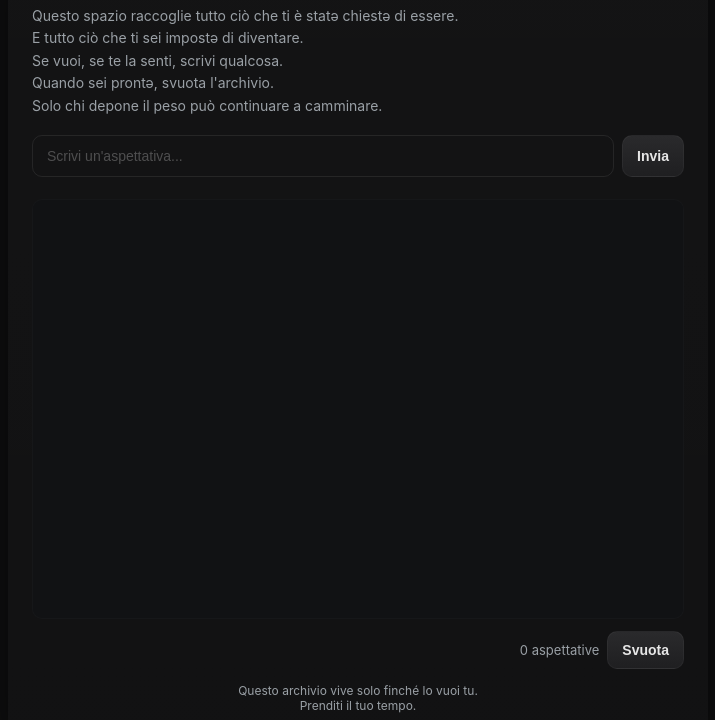
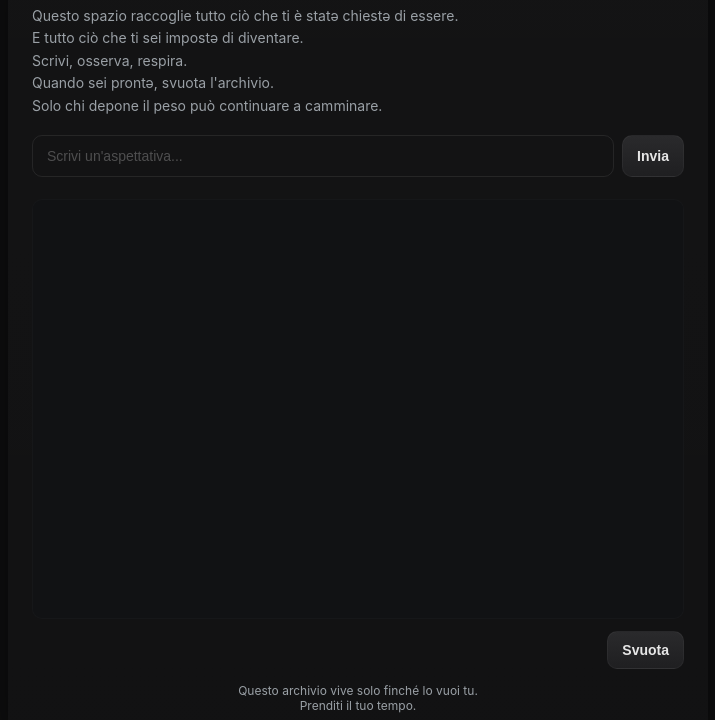
Before and after one commit to tessabosio/archiviodelleaspettative, a plain HTML site: page index.html in a window 1280 px wide. Shown: the part 80-800 px from the top of the page, without its empty margins (282-997 px from the left). Drawn offline with Linux system fonts and the light colour scheme.

Commit message:
Update index.html

```diff
--- a/index.html
+++ b/index.html
@@ -106,8 +106,12 @@
       }
     }
 
-    .controls{display:flex;gap:8px;align-items:center;justify-content:flex-end;margin-top:12px;}
-    .muted{color:var(--muted);font-size:13px;}
+    .controls{
+      display:flex;
+      justify-content:flex-end;
+      margin-top:12px;
+    }
+
     .foot{margin-top:14px;color:var(--muted);font-size:12px;text-align:center;}
 
     @media (max-width:600px){
@@ -127,7 +131,7 @@
         <p>
           Questo spazio raccoglie tutto ciò che ti è statə chiestə di essere.<br>
           E tutto ciò che ti sei impostə di diventare.<br>
-          Se vuoi, se te la senti, scrivi qualcosa.<br>
+          Scrivi, osserva, respira.<br>
           Quando sei prontə, svuota l'archivio.<br>
           Solo chi depone il peso può continuare a camminare.
         </p>
@@ -141,7 +145,6 @@
       <div class="archive" id="archive"></div>
 
       <div class="controls">
-        <div class="muted" id="count">0 aspettative</div>
         <button class="btn" id="clear">Svuota</button>
       </div>
 
@@ -152,23 +155,18 @@
   </div>
 
   <script>
-    const LS_KEY = 'archivio_aspettative_v7';
+    const LS_KEY = 'archivio_aspettative_v8';
     const archiveEl = document.getElementById('archive');
     const form = document.getElementById('form');
     const input = document.getElementById('text');
-    const countEl = document.getElementById('count');
     const clearBtn = document.getElementById('clear');
 
     let items = JSON.parse(localStorage.getItem(LS_KEY) || '[]');
 
     function save(){ localStorage.setItem(LS_KEY, JSON.stringify(items)); }
-    function updateCount(){ countEl.textContent = items.length + (items.length === 1 ? ' aspettativa' : ' aspettative'); }
-
     function clean(text){ return text.replace(/</g,'&lt;').replace(/>/g,'&gt;').trim().slice(0,200); }
 
-    function randomFloat(min,max){ return (Math.random()*(max-min)+min).toFixed(2)+'%'; }
-
-    // versione ottimizzata per non uscire e non scattare
+    // movimento dolce e limitato per non uscire dai bordi
     function createChipEl(text) {
       const el = document.createElement('div');
       el.className = 'chip';
@@ -177,9 +175,8 @@
       const scale = (Math.random() * 0.3 + 0.8).toFixed(2);
       el.style.setProperty('--scale', scale);
 
-      const range = 25; // movimenti più controllati
+      const range = 25;
       const midRange = 35;
-
       function rand(min, max) {
         return (Math.random() * (max - min) + min).toFixed(1) + '%';
       }
@@ -200,7 +197,6 @@
     function renderInitial(){
       archiveEl.innerHTML = '';
       items.forEach(item => archiveEl.appendChild(createChipEl(item.text)));
-      updateCount();
     }
 
     function addExpectation(text){
@@ -210,9 +206,7 @@
       items.push(newItem);
       if(items.length > 400) items = items.slice(items.length - 400);
       save();
-      const chip = createChipEl(newItem.text);
-      archiveEl.appendChild(chip);
-      updateCount();
+      archiveEl.appendChild(createChipEl(newItem.text));
     }
 
     form.addEventListener('submit', e=>{
@@ -226,7 +220,6 @@
         items = [];
         save();
         archiveEl.innerHTML = '';
-        updateCount();
       }
     });
 
```
